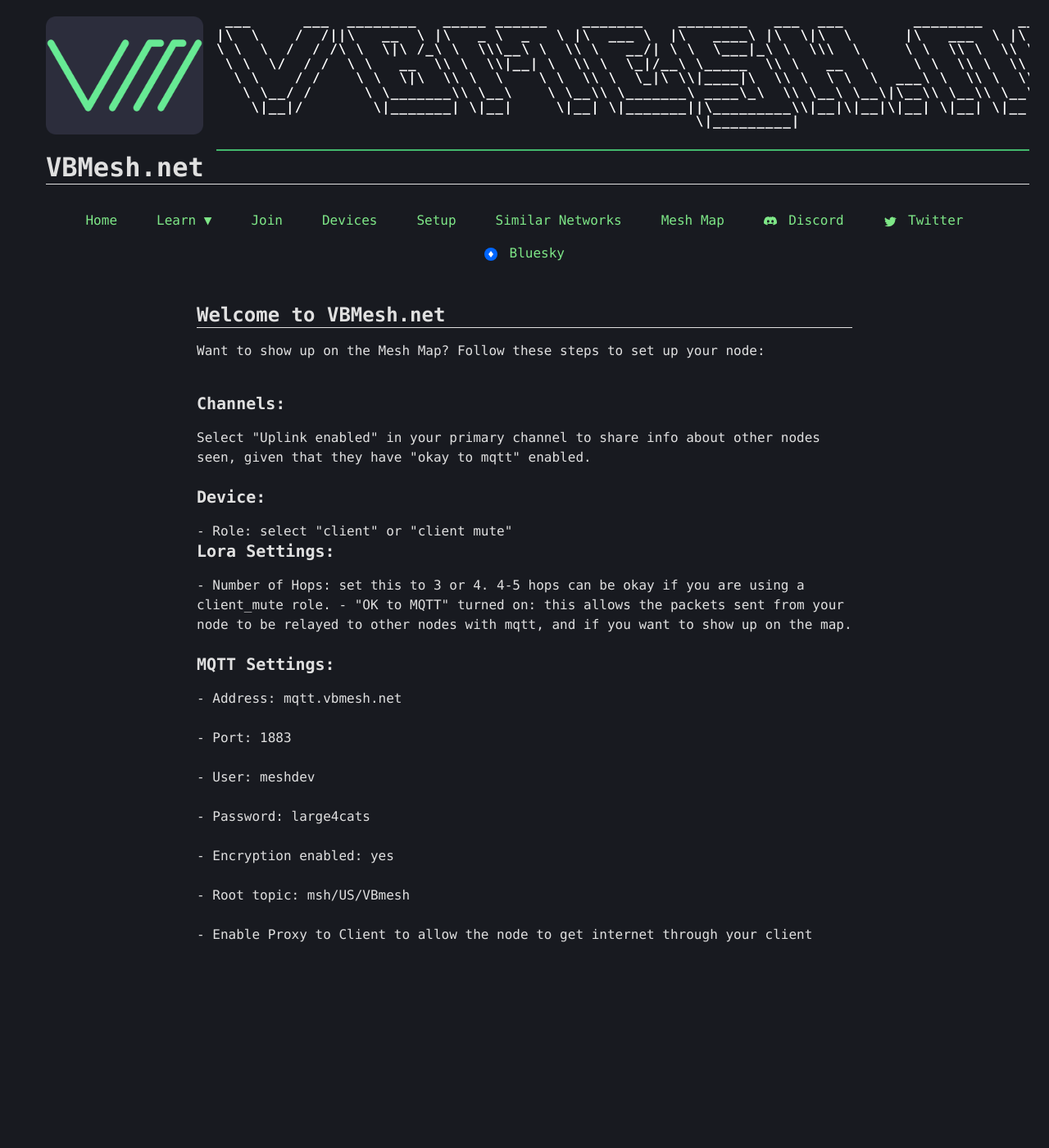
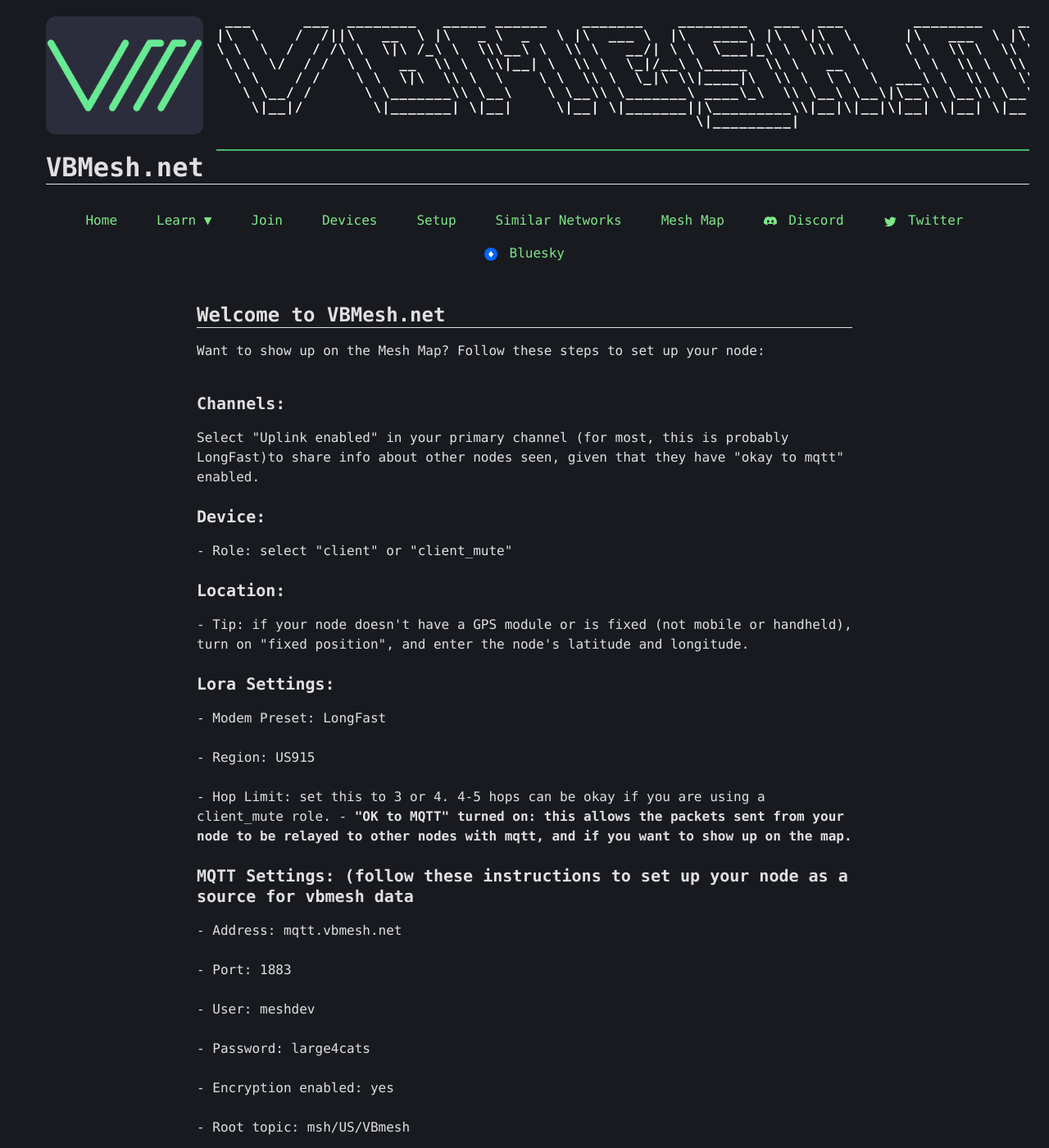
Before and after one commit to vbmesh/vbmesh.github.io, a Jekyll site: the page built from pages/setup.html, in a window 1280 px wide and 1400 px high. Shown: the whole window at 82% size. Built offline with Jekyll 4.4.1, drawn with Linux system fonts in a browser that asks for light colours.

Commit message:
more work on setup page

```diff
--- a/pages/setup.html
+++ b/pages/setup.html
@@ -8,15 +8,21 @@ title: Setup
   Want to show up on the Mesh Map? Follow these steps to set up your node:
   <br><br>
   <h3>Channels: </h3>
-  Select "Uplink enabled" in your primary channel to share info about other nodes seen, given that they have "okay to mqtt" enabled.
+  Select "Uplink enabled" in your primary channel (for most, this is probably LongFast)to share info about other nodes seen, given that they have "okay to mqtt" enabled.
   <br><br>
   <h3>Device:</h3>
-  - Role: select "client" or "client mute"
+  - Role: select "client" or "client_mute"
+  <br><br>
+  <h3>Location:</h3>
+  - Tip: if your node doesn't have a GPS module or is fixed (not mobile or handheld), turn on "fixed position", and enter the node's latitude and longitude.
+  <br><br>
   <h3>Lora Settings: </h3>
-  - Number of Hops: set this to 3 or 4. 4-5 hops can be okay if you are using a client_mute role.
-  - "OK to MQTT" turned on: this allows the packets sent from your node to be relayed to other nodes with mqtt, and if you want to show up on the map.
+  - Modem Preset: LongFast <br><br>
+  - Region: US915 <br><br>
+  - Hop Limit: set this to 3 or 4. 4-5 hops can be okay if you are using a client_mute role.
+  - <b>"OK to MQTT" turned on: this allows the packets sent from your node to be relayed to other nodes with mqtt, and if you want to show up on the map.</b>
   <br><br>
-  <h3>MQTT Settings:</h3>
+  <h3>MQTT Settings: (follow these instructions to set up your node as a source for vbmesh data</h3>
     - Address: mqtt.vbmesh.net <br><br>
     - Port: 1883  <br><br>
     - User: meshdev  <br><br>
```
